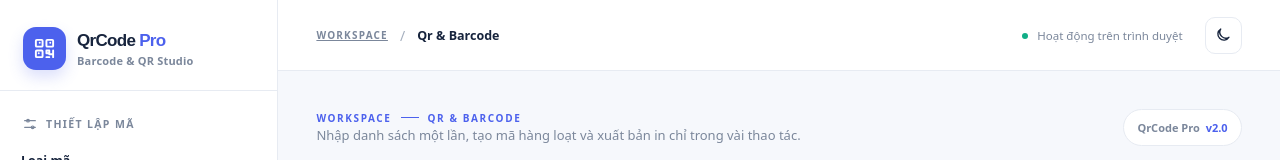
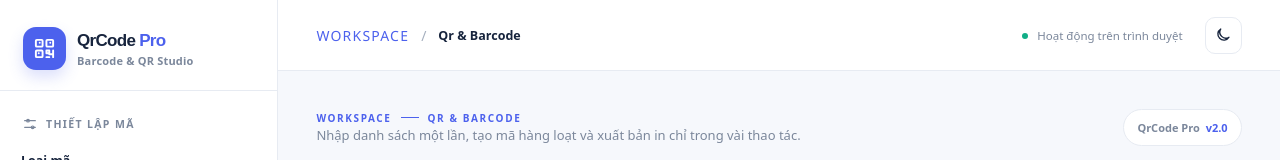
Before and after one commit to Juzly2001/vngTools, a browser extension: page QrCode/index.html in a window 1280 px wide. Shown: the top 160 px of the page. Drawn offline with nearby package versions, Linux system fonts and the light colour scheme.

Commit message:
big update 1v102

```diff
--- a/QrCode/index.html
+++ b/QrCode/index.html
@@ -6,6 +6,7 @@
   <meta name="theme-color" content="#f6f8fc">
   <meta name="description" content="QrCode Pro – Tạo, quản lý, in và xuất hàng loạt mã vạch CODE128 hoặc mã QR.">
   <title>QrCode Pro</title>
+  <link rel="icon" type="image/svg+xml" href="favicon.svg">
   <link rel="stylesheet" href="./styles.css">
   <script defer src="https://cdn.jsdelivr.net/npm/jsbarcode@3.11.6/dist/JsBarcode.all.min.js"></script>
   <script defer src="https://cdn.jsdelivr.net/npm/qrcode@1.5.1/build/qrcode.min.js"></script>
@@ -79,7 +80,9 @@
 
     <div class="main-shell">
       <header class="topbar">
-        <div class="topbar-left"><button id="openSidebar" class="icon-btn mobile-only" type="button" aria-label="Mở cài đặt" aria-expanded="false" aria-controls="sidebar"><svg class="icon"><use href="#ic-panel"/></svg></button><span class="crumb"><a href="https://july27.vercel.app/">WORKSPACE</a></span><span class="crumb-separator">/</span><span class="crumb-current">Qr & Barcode</span></div>
+        <div class="topbar-left"><button id="openSidebar" class="icon-btn mobile-only" type="button" aria-label="Mở cài đặt" aria-expanded="false" aria-controls="sidebar"><svg class="icon"><use href="#ic-panel"/></svg></button><span class="crumb">
+          <a class="link-v2" href="https://july27.vercel.app/">WORKSPACE</a>
+        </span><span class="crumb-separator">/</span><span class="crumb-current">Qr & Barcode</span></div>
         <div class="topbar-right"><span class="topbar-status"><span class="status-dot"></span> Hoạt động trên trình duyệt</span><button class="icon-btn theme-btn" id="themeBtn" type="button" title="Chuyển giao diện sáng / tối" aria-label="Chuyển giao diện sáng / tối"><svg class="icon" id="themeIcon"><use href="#ic-moon"/></svg></button></div>
       </header>
       <main class="main-content">
--- a/QrCode/styles.css
+++ b/QrCode/styles.css
@@ -1666,3 +1666,35 @@ h1 {
     object-fit: contain;
   }
 }
+
+.link-v2 {
+position: relative;
+color: var(--primary); /* Màu xanh chủ đạo */
+font-family: 'Segoe UI', sans-serif;
+font-size: 14px;
+font-weight: 500;
+text-decoration: none;
+padding-bottom: 2px;
+transition: color 0.2s ease;
+}
+
+/* Tạo đường gạch chân ẩn ban đầu */
+.link-v2::after {
+content: '';
+position: absolute;
+width: 0;
+height: 2px;
+bottom: 0;
+left: 0;
+background-color: var(--primary);
+transition: width 0.3s ease;
+}
+
+.link-v2:hover {
+color: var(--primary);
+}
+
+/* Khi hover thì đường gạch chân hiện ra */
+.link-v2:hover::after {
+width: 100%;
+}
```
Also changed, not shown: QrCode/favicon.svg (added).
